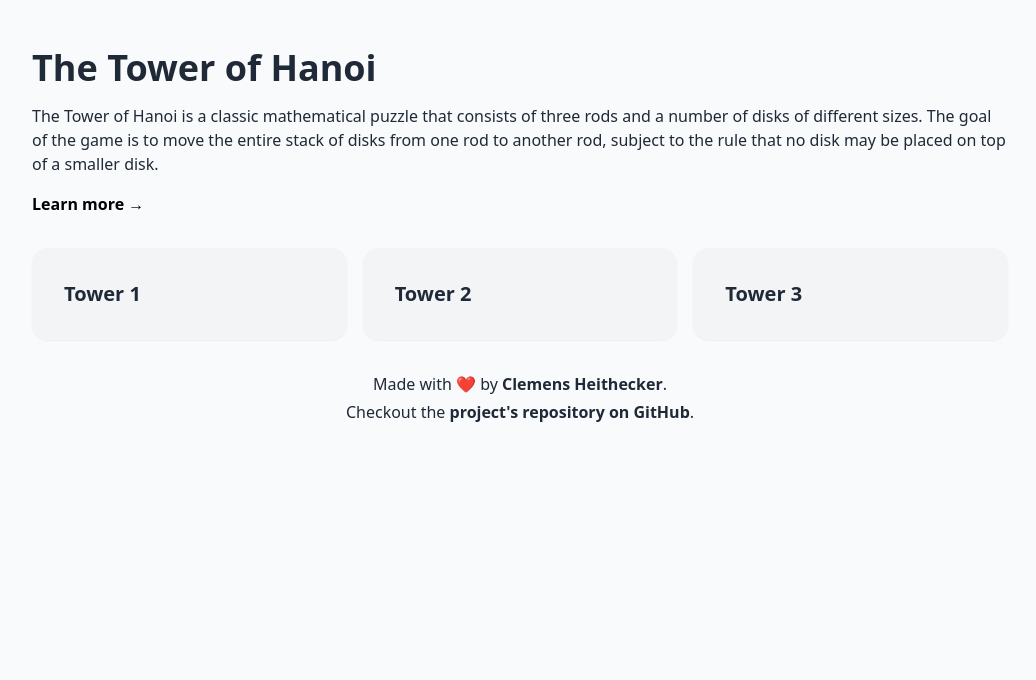
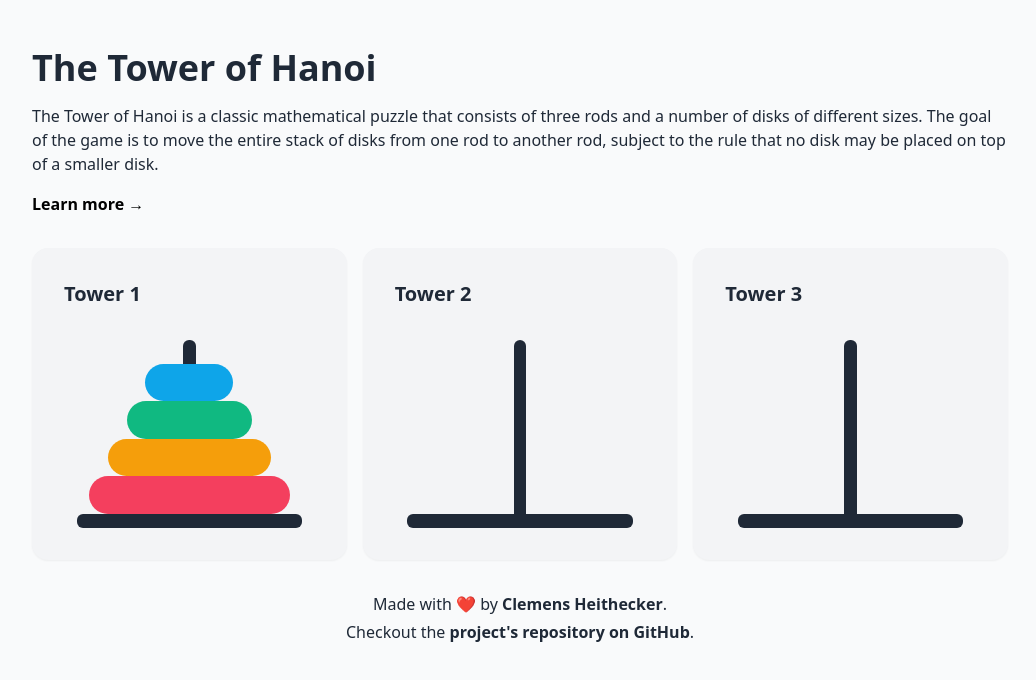
Before and after one commit to clemensheithecker/tower-of-hanoi, a React (Create React App) app: page / in a window 1280 px wide. Shown: the top 680 px of the page, without its empty margins (120-1156 px from the left). Built offline with nearby package versions, Linux system fonts and the light colour scheme.

Commit message:
Add feat to generate towers dynamically

```diff
--- /dev/null
+++ b/src/components/Game/Disk.tsx
@@ -0,0 +1,34 @@
+import { getPercentageNumberString } from "../../utilities";
+
+const DiskComponent = ({
+  position,
+  height,
+  width,
+  backgroundColorClass,
+  baseHeight,
+}: {
+  position: number;
+  height: number;
+  width: number;
+  backgroundColorClass: string;
+  baseHeight: number;
+}) => {
+  const positionPercentString = getPercentageNumberString(
+    baseHeight + position * height
+  );
+  const heightPercentString = getPercentageNumberString(height);
+  const widthPercentString = getPercentageNumberString(width);
+
+  return (
+    <div
+      className={`absolute w-[80%] rounded-full ${backgroundColorClass}`}
+      style={{
+        bottom: `${positionPercentString}%`,
+        height: `${heightPercentString}%`,
+        width: `${widthPercentString}%`,
+      }}
+    ></div>
+  );
+};
+
+export default DiskComponent;
--- a/src/components/Game/Tower.tsx
+++ b/src/components/Game/Tower.tsx
@@ -1,37 +1,31 @@
-// import { useState } from "react";
+import DiskComponent from "./Disk";
+import TowerSkeleton from "./TowerSkeleton";
+import { Disk } from "./types";
 
 const Tower = ({
-  number,
-  selected,
-  handleClick,
+  numberDisks,
+  disks,
 }: {
-  number: number;
-  selected?: boolean;
-  handleClick: (towerNumber: number) => void;
+  numberDisks: number;
+  disks: Disk[];
 }) => {
+  const BASE_HEIGHT = 0.075;
+  const diskHeight = 0.8 / numberDisks;
+
   return (
-    <button
-      onClick={() => handleClick(number)}
-      className="flex flex-col rounded-2xl bg-gray-100 p-8 shadow-sm hover:bg-gray-200"
-    >
-      <div className="flex w-full items-center justify-between">
-        <h3 className="text-xl font-bold text-gray-800">Tower {number}</h3>
-        {selected && (
-          <svg
-            xmlns="http://www.w3.org/2000/svg"
-            viewBox="0 0 24 24"
-            fill="currentColor"
-            className="h-6 w-6 text-blue-600"
-          >
-            <path
-              fillRule="evenodd"
-              d="M2.25 12c0-5.385 4.365-9.75 9.75-9.75s9.75 4.365 9.75 9.75-4.365 9.75-9.75 9.75S2.25 17.385 2.25 12zm13.36-1.814a.75.75 0 10-1.22-.872l-3.236 4.53L9.53 12.22a.75.75 0 00-1.06 1.06l2.25 2.25a.75.75 0 001.14-.094l3.75-5.25z"
-              clipRule="evenodd"
-            />
-          </svg>
-        )}
-      </div>
-    </button>
+    <>
+      <TowerSkeleton />
+      {disks.map((disk) => (
+        <DiskComponent
+          position={disk.position}
+          height={diskHeight}
+          width={disk.width}
+          backgroundColorClass={disk.backgroundColorClass}
+          baseHeight={BASE_HEIGHT}
+          key={disk.position}
+        />
+      ))}
+    </>
   );
 };
 
--- /dev/null
+++ b/src/components/Game/TowerButton.tsx
@@ -0,0 +1,46 @@
+import Tower from "./Tower";
+import { Disk } from "./types";
+
+const TowerButton = ({
+  number,
+  numberDisks,
+  selected,
+  disks,
+  handleClick,
+}: {
+  number: number;
+  numberDisks: number;
+  selected?: boolean;
+  disks: Disk[];
+  handleClick: (towerNumber: number) => void;
+}) => {
+  return (
+    <button
+      onClick={() => handleClick(number)}
+      className="flex flex-col rounded-2xl bg-gray-100 p-8 shadow-sm hover:bg-gray-200"
+    >
+      <div className="flex w-full items-center justify-between">
+        <h3 className="text-xl font-bold text-gray-800">Tower {number + 1}</h3>
+        {selected && (
+          <svg
+            xmlns="http://www.w3.org/2000/svg"
+            viewBox="0 0 24 24"
+            fill="currentColor"
+            className="h-6 w-6 text-blue-600"
+          >
+            <path
+              fillRule="evenodd"
+              d="M2.25 12c0-5.385 4.365-9.75 9.75-9.75s9.75 4.365 9.75 9.75-4.365 9.75-9.75 9.75S2.25 17.385 2.25 12zm13.36-1.814a.75.75 0 10-1.22-.872l-3.236 4.53L9.53 12.22a.75.75 0 00-1.06 1.06l2.25 2.25a.75.75 0 001.14-.094l3.75-5.25z"
+              clipRule="evenodd"
+            />
+          </svg>
+        )}
+      </div>
+      <div className="relative mt-8 flex aspect-[4/3] w-full justify-center">
+        <Tower numberDisks={numberDisks} disks={disks} />
+      </div>
+    </button>
+  );
+};
+
+export default TowerButton;
--- a/src/components/Game/TowerOfHanoi.tsx
+++ b/src/components/Game/TowerOfHanoi.tsx
@@ -1,10 +1,28 @@
 import { useState } from "react";
-import Tower from "./Tower";
+import { getInitialTowerContents, getTowerContent } from "../../utilities";
+import TowerButton from "./TowerButton";
+import { TowerContent } from "./types";
 
-const TOWERS = [1, 2, 3];
+const BACKGROUND_COLOR_CLASSES = [
+  "bg-rose-500",
+  "bg-amber-500",
+  "bg-emerald-500",
+  "bg-sky-500",
+  "bg-violet-500",
+  "bg-fuchsia-500",
+];
+const NUMBER_DISKS = 4;
+const NUMBER_TOWERS = 3;
 
 const TowerOfHanoi = () => {
+  const initialTowerContents = getInitialTowerContents({
+    numberDisks: NUMBER_DISKS,
+    backgroundColorClasses: BACKGROUND_COLOR_CLASSES,
+  });
+
   const [selected, setSelected] = useState<number | undefined>(undefined);
+  const [towerContents, setTowerContents] =
+    useState<TowerContent[]>(initialTowerContents);
 
   const handleClick = (towerNumber: number) => {
     if (selected === towerNumber) {
@@ -16,15 +34,26 @@ const TowerOfHanoi = () => {
 
   return (
     <section className="mt-8 grid grid-cols-1 gap-4 xs:grid-cols-2 sm:grid-cols-3">
-      {TOWERS.map((tower) => {
-        return (
-          <Tower
-            number={tower}
-            selected={selected === tower}
-            handleClick={handleClick}
-            key={tower}
-          />
-        );
+      {[...Array(NUMBER_TOWERS)].map((_, index) => {
+        const towerContent = getTowerContent({
+          towerNumber: index,
+          towerContents,
+        });
+
+        if (towerContent) {
+          return (
+            <TowerButton
+              number={index}
+              numberDisks={NUMBER_DISKS}
+              selected={selected === index}
+              disks={towerContent.disks}
+              handleClick={handleClick}
+              key={index}
+            />
+          );
+        } else {
+          throw new Error("Cannot find tower content.");
+        }
       })}
     </section>
   );
--- /dev/null
+++ b/src/components/Game/TowerSkeleton.tsx
@@ -0,0 +1,10 @@
+const TowerSkeleton = () => {
+  return (
+    <>
+      <div className="absolute bottom-0 h-[7.5%] w-[90%] rounded-md bg-gray-800"></div>
+      <div className="absolute bottom-0 h-full w-[5%] rounded-t-md bg-gray-800"></div>
+    </>
+  );
+};
+
+export default TowerSkeleton;
--- /dev/null
+++ b/src/components/Game/types.ts
@@ -0,0 +1,10 @@
+export type Disk = {
+  position: number;
+  width: number;
+  backgroundColorClass: string;
+};
+
+export type TowerContent = {
+  towerNumber: number;
+  disks: Disk[];
+};
--- /dev/null
+++ b/src/utilities/getBackgroundColorClass.ts
@@ -0,0 +1,13 @@
+const getBackgroundColorClass = ({
+  initialPosition,
+  backgroundColorClasses,
+}: {
+  initialPosition: number;
+  backgroundColorClasses: string[];
+}): string => {
+  const index = initialPosition % backgroundColorClasses.length;
+
+  return backgroundColorClasses[index];
+};
+
+export default getBackgroundColorClass;
--- /dev/null
+++ b/src/utilities/getDiskWidth.ts
@@ -0,0 +1,16 @@
+const getDiskWidth = ({
+  initialPosition,
+  numberDisks,
+}: {
+  initialPosition: number;
+  numberDisks: number;
+}): number => {
+  const MIN_WIDTH = 0.35;
+  const MAX_WIDTH = 0.8;
+  const diskWidth =
+    MAX_WIDTH - (initialPosition * (MAX_WIDTH - MIN_WIDTH)) / (numberDisks - 1);
+
+  return Number(diskWidth.toFixed(2));
+};
+
+export default getDiskWidth;
--- /dev/null
+++ b/src/utilities/getInitialTowerContents.ts
@@ -0,0 +1,31 @@
+import { TowerContent } from "../components/Game/types";
+import getBackgroundColorClass from "./getBackgroundColorClass";
+import getDiskWidth from "./getDiskWidth";
+
+export const getInitialTowerContents = ({
+  numberDisks,
+  backgroundColorClasses,
+}: {
+  numberDisks: number;
+  backgroundColorClasses: string[];
+}): TowerContent[] => [
+  {
+    towerNumber: 0,
+    disks: Array.from({ length: numberDisks }, (_, index) => ({
+      position: index,
+      width: getDiskWidth({ initialPosition: index, numberDisks }),
+      backgroundColorClass: getBackgroundColorClass({
+        initialPosition: index,
+        backgroundColorClasses,
+      }),
+    })),
+  },
+  {
+    towerNumber: 1,
+    disks: [],
+  },
+  {
+    towerNumber: 2,
+    disks: [],
+  },
+];
--- /dev/null
+++ b/src/utilities/getPercentageNumberString.ts
@@ -0,0 +1,2 @@
+export const getPercentageNumberString = (number: number): string =>
+  (number * 100).toString();
--- /dev/null
+++ b/src/utilities/getTowerContent.ts
@@ -0,0 +1,12 @@
+import { TowerContent } from "../components/Game/types";
+
+export const getTowerContent = ({
+  towerNumber,
+  towerContents,
+}: {
+  towerNumber: number;
+  towerContents: TowerContent[];
+}): TowerContent | undefined =>
+  towerContents.find(
+    (towerContent) => towerContent.towerNumber === towerNumber
+  );
--- /dev/null
+++ b/src/utilities/index.ts
@@ -0,0 +1,3 @@
+export * from "./getInitialTowerContents";
+export * from "./getPercentageNumberString";
+export * from "./getTowerContent";
```
